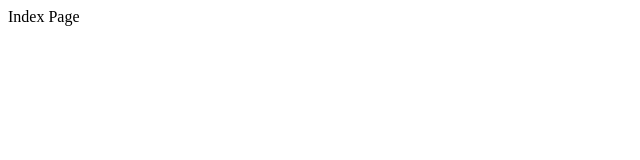
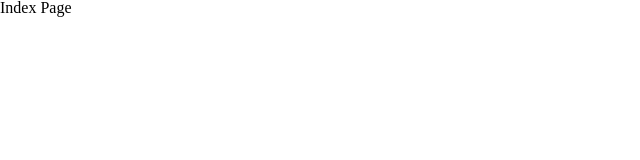
Before and after one commit to shueny/vue-wechat, a Vue app in the folder client/: page / in a window 1280 px wide. Shown: the top 160 px of the page, without its empty margins (0-640 px from the left). Built offline with nearby package versions, Linux system fonts and the light colour scheme.

Commit message:
設定 reset.css 並引入在 public - index 中

```diff
--- a/client/public/index.html
+++ b/client/public/index.html
@@ -1,17 +1,22 @@
 <!DOCTYPE html>
 <html lang="en">
-  <head>
+
+<head>
     <meta charset="utf-8">
     <meta http-equiv="X-UA-Compatible" content="IE=edge">
     <meta name="viewport" content="width=device-width,initial-scale=1.0">
     <link rel="icon" href="<%= BASE_URL %>favicon.ico">
-    <title>client</title>
-  </head>
-  <body>
+    <link rel="stylesheet" href="./reset.css">
+    <title>Vue WeChat</title>
+</head>
+
+<body>
     <noscript>
-      <strong>We're sorry but client doesn't work properly without JavaScript enabled. Please enable it to continue.</strong>
-    </noscript>
+    <strong>We're sorry but client doesn't work properly without JavaScript enabled. Please enable it to
+      continue.</strong>
+  </noscript>
     <div id="app"></div>
     <!-- built files will be auto injected -->
-  </body>
+</body>
+
 </html>
--- /dev/null
+++ b/client/public/reset.css
@@ -0,0 +1,137 @@
+/* http://meyerweb.com/eric/tools/css/reset/
+   v2.0 | 20110126
+   License: none (public domain)
+*/
+
+html,
+body,
+div,
+span,
+applet,
+object,
+iframe,
+h1,
+h2,
+h3,
+h4,
+h5,
+h6,
+p,
+blockquote,
+pre,
+a,
+abbr,
+acronym,
+address,
+big,
+cite,
+code,
+del,
+dfn,
+em,
+img,
+ins,
+kbd,
+q,
+s,
+samp,
+small,
+strike,
+strong,
+sub,
+sup,
+tt,
+var,
+b,
+u,
+i,
+center,
+dl,
+dt,
+dd,
+ol,
+ul,
+li,
+fieldset,
+form,
+label,
+legend,
+table,
+caption,
+tbody,
+tfoot,
+thead,
+tr,
+th,
+td,
+article,
+aside,
+canvas,
+details,
+embed,
+figure,
+figcaption,
+footer,
+header,
+hgroup,
+menu,
+nav,
+output,
+ruby,
+section,
+summary,
+time,
+mark,
+audio,
+video {
+    margin: 0;
+    padding: 0;
+    border: 0;
+    font-size: 100%;
+    font: inherit;
+    vertical-align: baseline;
+}
+
+
+/* HTML5 display-role reset for older browsers */
+
+article,
+aside,
+details,
+figcaption,
+figure,
+footer,
+header,
+hgroup,
+menu,
+nav,
+section {
+    display: block;
+}
+
+body {
+    line-height: 1;
+}
+
+ol,
+ul {
+    list-style: none;
+}
+
+blockquote,
+q {
+    quotes: none;
+}
+
+blockquote:before,
+blockquote:after,
+q:before,
+q:after {
+    content: '';
+    content: none;
+}
+
+table {
+    border-collapse: collapse;
+    border-spacing: 0;
+}
```
